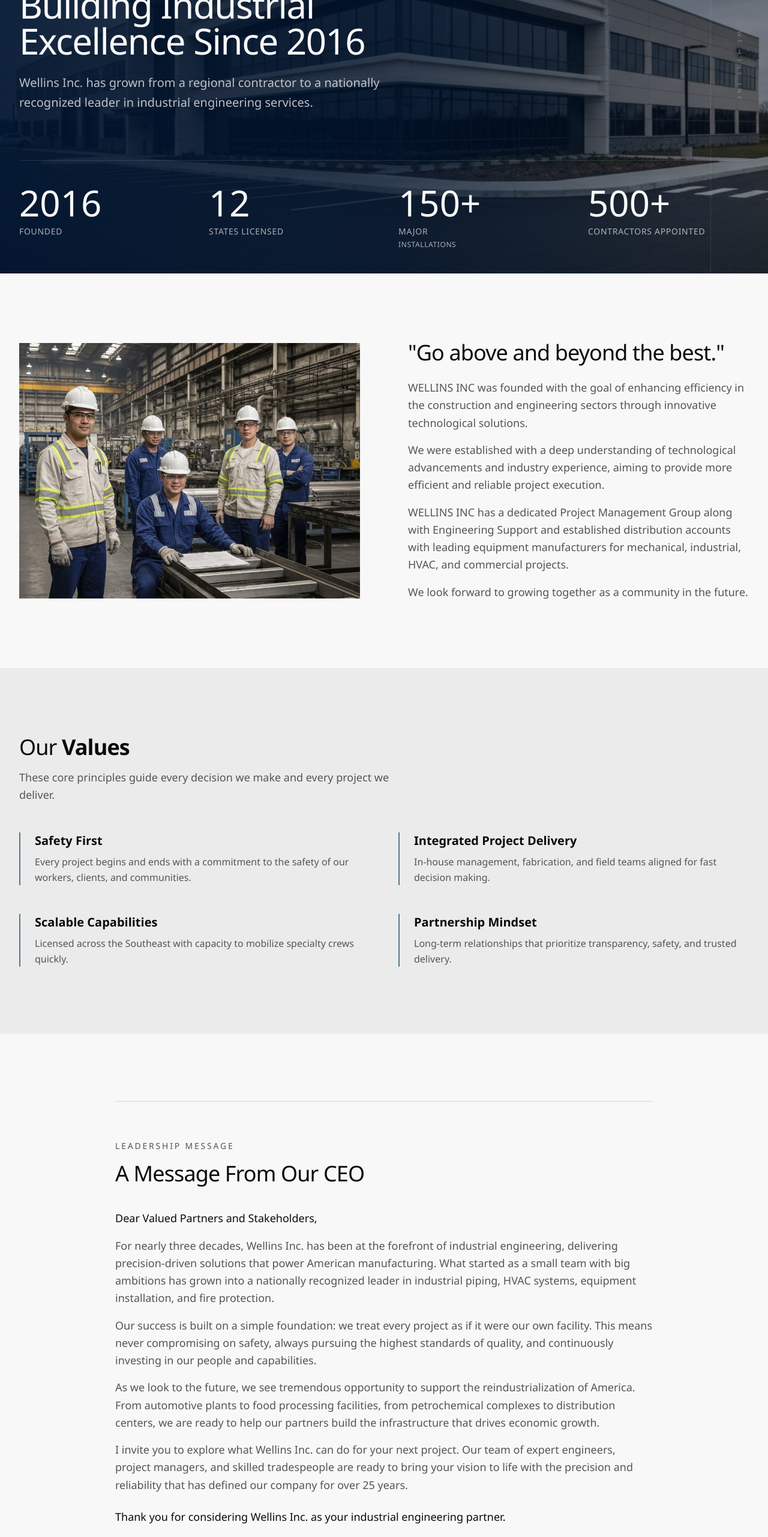
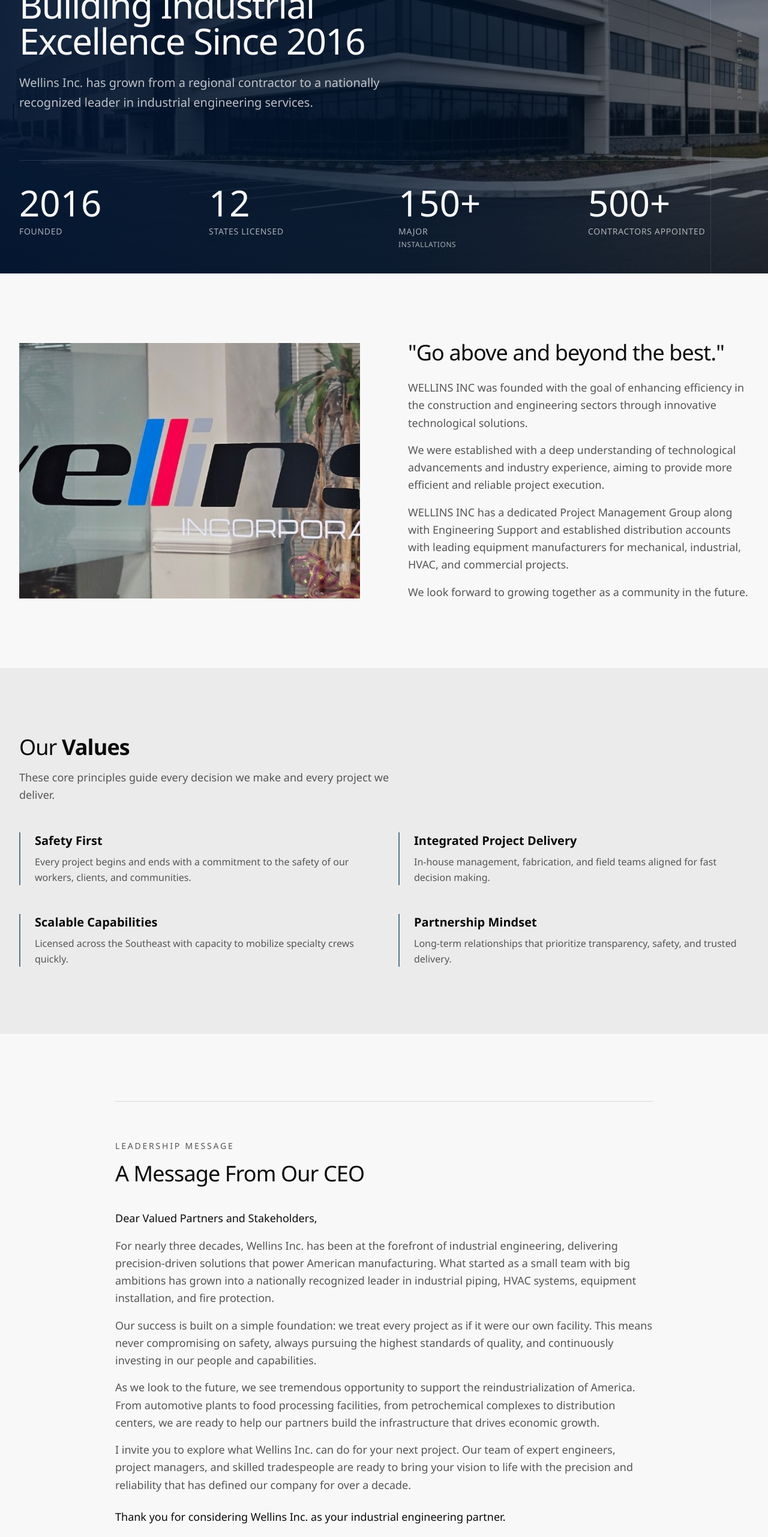
Before and after one commit to kimyunzae/WELLINS-V3, a Next.js app: page /company/about in a window 1280 px wide. Shown: the part 234-2797 px from the top of the page at 60% size. Built offline with nearby package versions, Linux system fonts and the light colour scheme.

Commit message:
chore/data mod.2

```diff
--- a/app/company/about/page.tsx
+++ b/app/company/about/page.tsx
@@ -111,7 +111,7 @@ export default function AboutPage() {
           <div className="grid items-center gap-12 lg:grid-cols-2 lg:gap-20">
             <div className="relative aspect-[4/3] overflow-hidden">
               <Image
-                src="/images/team-workers.jpg"
+                src="/images/images/image-hq.jpg"
                 alt="Wellins Inc. team members at work"
                 fill
                 className="object-cover"
@@ -216,7 +216,7 @@ export default function AboutPage() {
                 project. Our team of expert engineers, project managers, and
                 skilled tradespeople are ready to bring your vision to life with
                 the precision and reliability that has defined our company for
-                over 25 years.
+                over a decade.
               </p>
 
               <p className="pt-2 font-medium text-foreground">
```
Also changed, not shown: components/page-header.tsx (line endings or trailing spaces), public/images/ceo-portrait.jpg (deleted).
